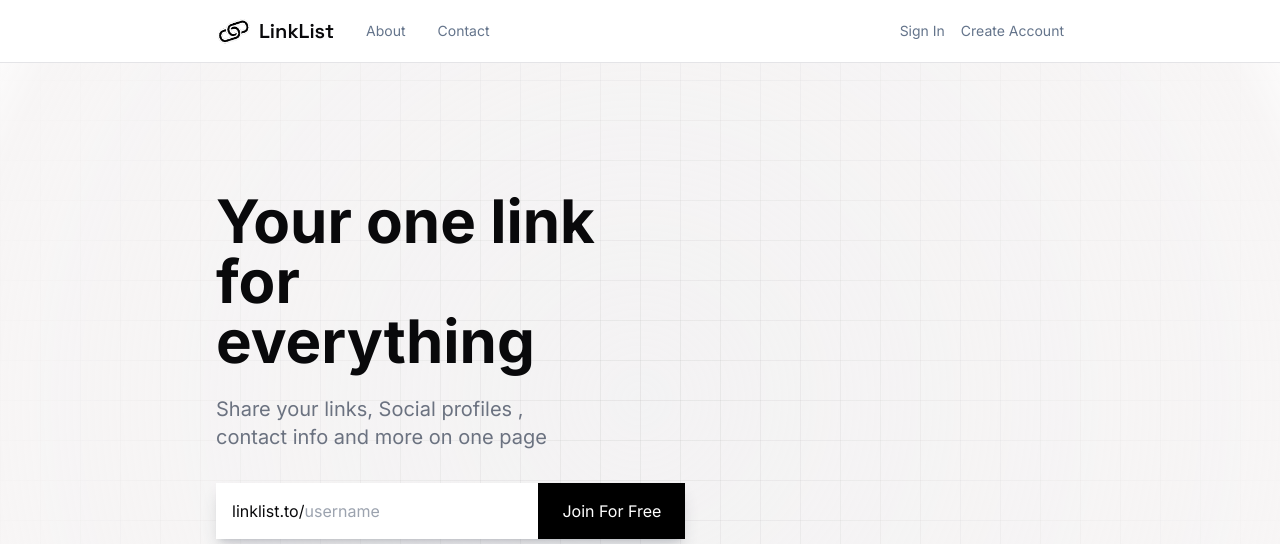
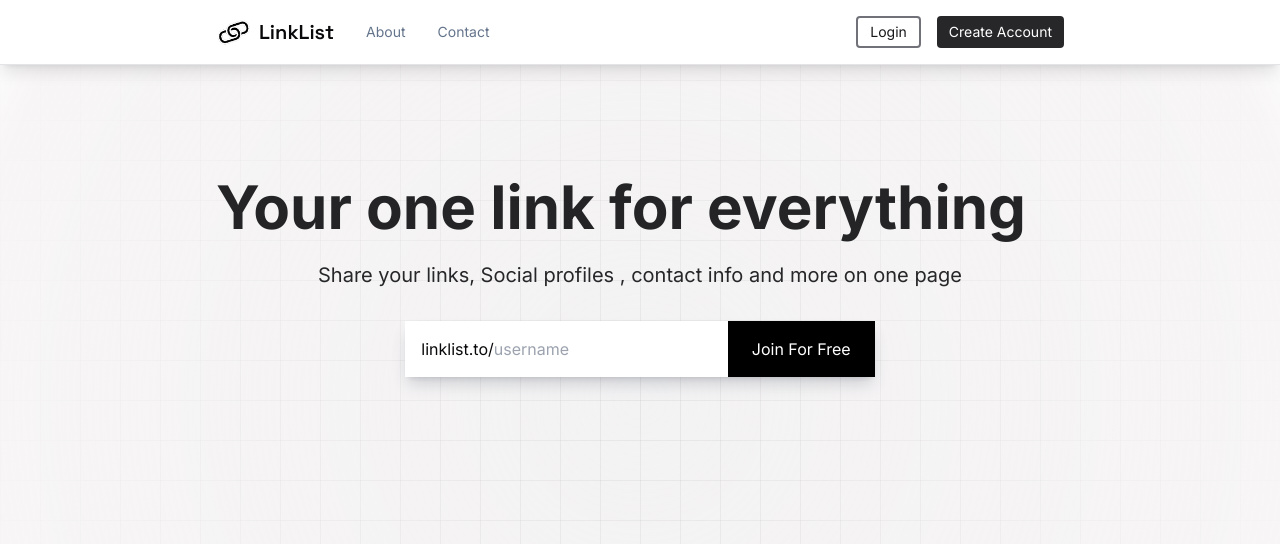
Before and after one commit to Honey2339/Linklist, a Next.js app: page / in a window 1280 px wide. Shown: the top 544 px of the page. Built offline with nearby package versions, Linux system fonts and the light colour scheme; no server answers.

Commit message:
Main page changes

```diff
--- a/src/app/(genericPages)/page.tsx
+++ b/src/app/(genericPages)/page.tsx
@@ -2,6 +2,7 @@
 
 import { useRouter } from "next/navigation";
 import { motion } from "framer-motion";
+import Image from "next/image";
 
 export default function Home() {
   const router = useRouter();
@@ -24,25 +25,26 @@ export default function Home() {
     visible: { opacity: 1, y: 0, transition: { duration: 0.5, delay: 1 } },
   };
   return (
-    <section className="h-[92.2vh] pt-32 p-6 max-w-4xl mx-auto">
-      <div className="max-w-sm mb-8">
+    <section className="h-[92.2vh] pt-28 p-6 max-w-4xl mx-auto">
+      <div className="max-w-full mb-8">
         <motion.h1
           initial="hidden"
           animate="visible"
           variants={h1Animation}
-          className="font-bold text-6xl"
+          className="font-bold text-zinc-900/95 text-6xl"
         >
-          Your one link <br /> for everything
+          Your one link for everything
         </motion.h1>
         <motion.h2
           initial="hidden"
           animate="visible"
           variants={h2Animation}
-          className="text-gray-500 text-xl mt-6"
+          className="text-zinc-800 text-center text-xl mt-6"
         >
           Share your links, Social profiles , contact info and more on one page
         </motion.h2>
       </div>
+      <div className="flex items-center justify-center">
         <motion.form
           initial="hidden"
           animate="visible"
@@ -63,6 +65,8 @@ export default function Home() {
             Join For Free
           </button>
         </motion.form>
+      </div>
+      <div className="flex mt-2 items-center justify-center"></div>
       <motion.div
         initial="hidden"
         animate="visible"
--- a/src/app/components/NavBar.tsx
+++ b/src/app/components/NavBar.tsx
@@ -24,7 +24,7 @@ export default function NavBar() {
   };
 
   return (
-    <header className="bg-white border-b p-4">
+    <header className="bg-white border-b shadow-lg p-4">
       <div className="max-w-4xl flex justify-between mx-auto px-6 items-center">
         <div className="flex gap-6">
           <Link
@@ -86,8 +86,12 @@ export default function NavBar() {
           </DropdownMenu>
         ) : (
           <nav className="flex gap-4 text-sm text-slate-500">
-            <Link href={"/login"}>Sign In</Link>
-            <Link href={"/register"}>Create Account</Link>
+            <button className="border-2 border-zinc-500 hover:border-zinc-950 text-zinc-900 py-1 px-3 rounded">
+              <Link href={"/login"}>Login</Link>
+            </button>
+            <button className="bg-zinc-800 hover:bg-zinc-950 text-white py-1 px-3 rounded">
+              <Link href={"/register"}>Create Account</Link>
+            </button>
           </nav>
         )}
       </div>
```
Also changed, not shown: public/mainpage.png (added). Lines whose indentation alone changed are shown as unchanged.
